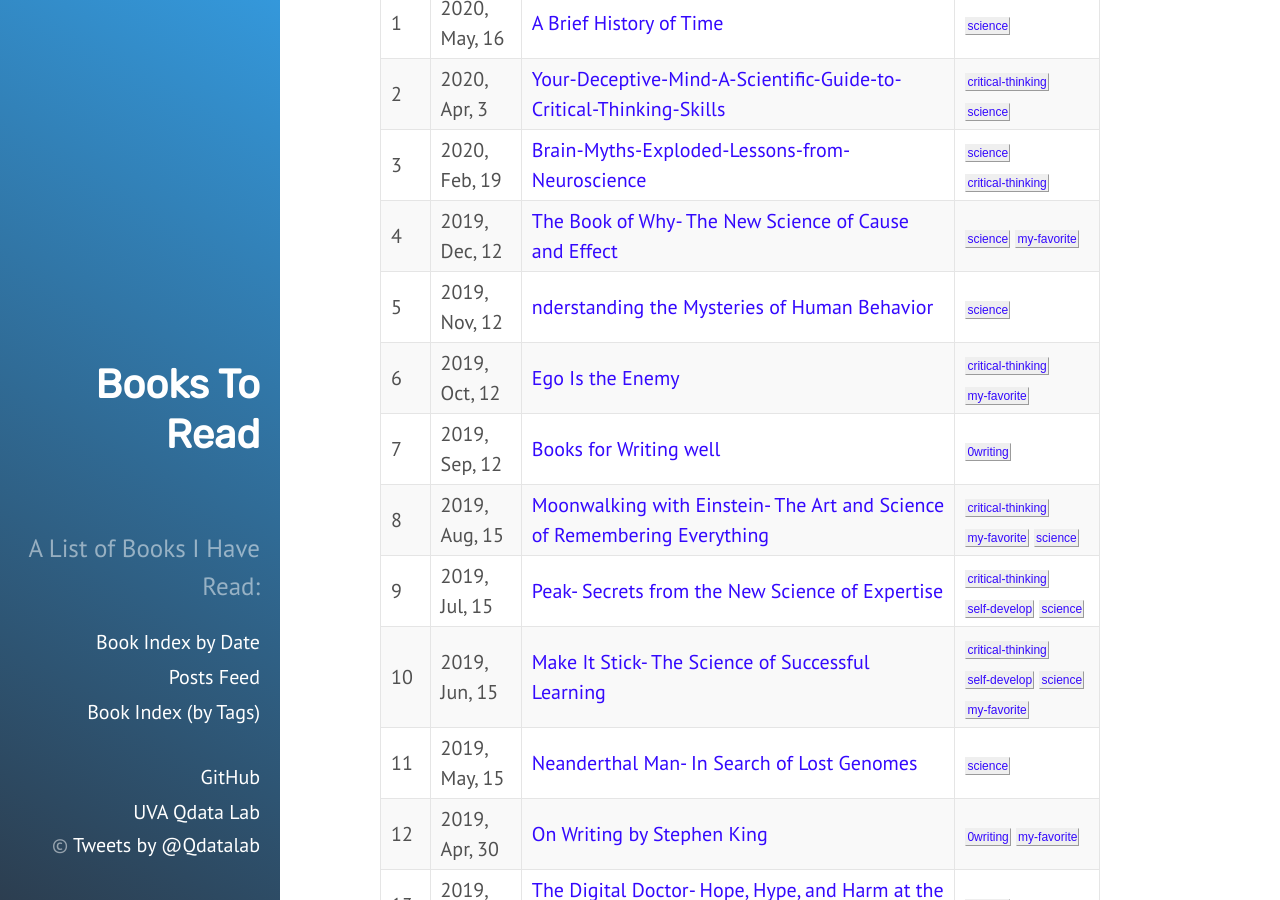
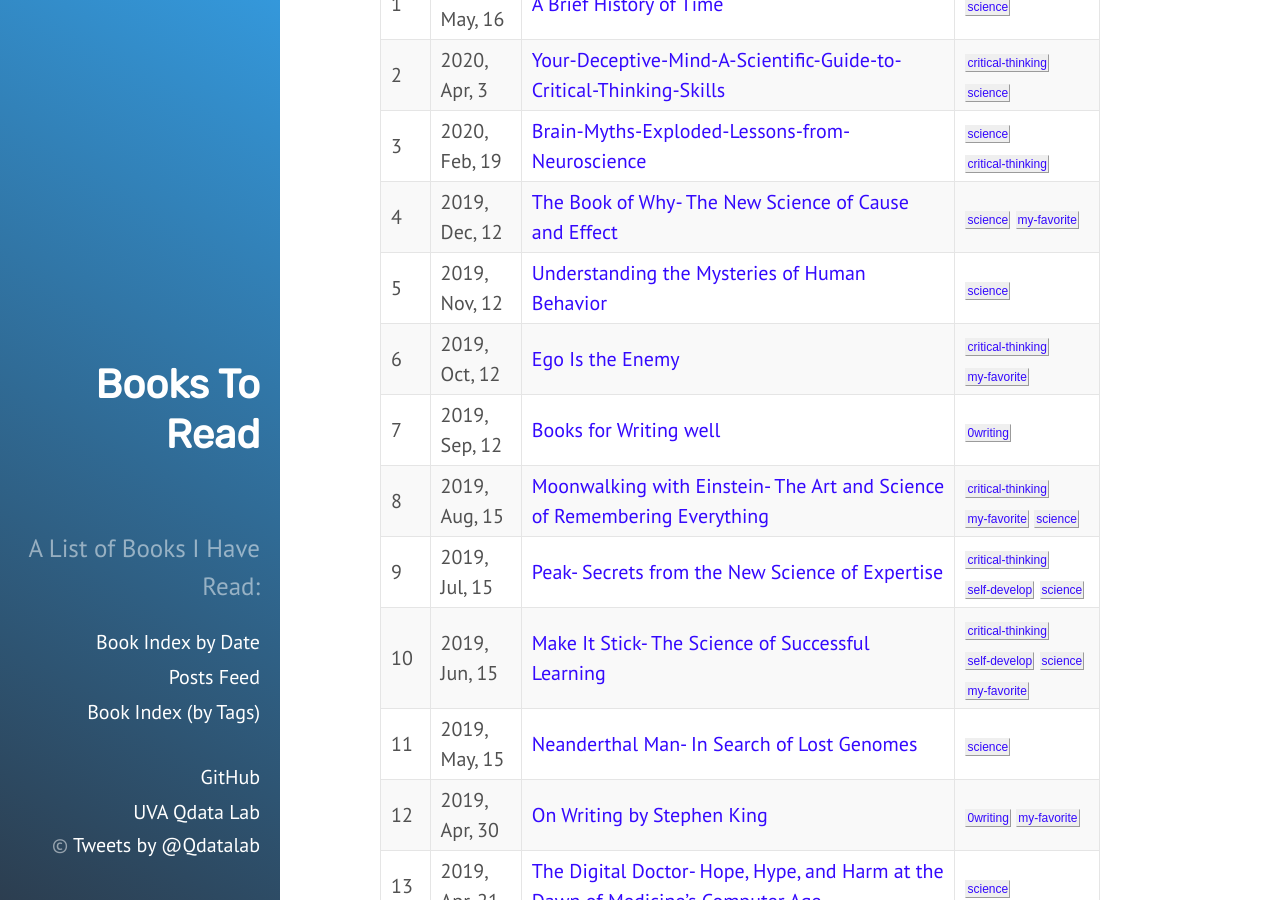
Before and after one commit to qiyanjun/books2read, a Jekyll site: the page built from index.html, in a window 1280 px wide and 900 px high, scrolled down 845 px. Built offline with Jekyll 4.4.1, drawn with Linux system fonts in a browser that asks for light colours.

Commit message:
minor typos

```diff
--- a/_posts/2019-11-12-GreatCourseHumanBehavior.md
+++ b/_posts/2019-11-12-GreatCourseHumanBehavior.md
@@ -1,6 +1,6 @@
 ---
 layout: post
-title: nderstanding the Mysteries of Human Behavior
+title: Understanding the Mysteries of Human Behavior
 tags:
 - Science
 ---
--- a/index.html
+++ b/index.html
@@ -10,7 +10,7 @@ desc: 'A blog website introduces those books I have read and recommend to comput
 This website introduces a list of books I have read and recommend computer science graduates to read. Please feel free to submit pull requests at <a href="https://github.com/qiyanjun/books2read"> [its Github site]</a> when you find my typos.
 </div>
 
-<h1> A little bit background </h1>
+<h2> A little bit background </h2>
 <br>
 <div>
 I grew up in a grass-root family and had no habit of reading (good) books before 2014. My dad only finished third-grade education, and mom stopped her eduction around six grade. During my childhood and teenage time, library and serious books were unfamiliar notations to me.
```
